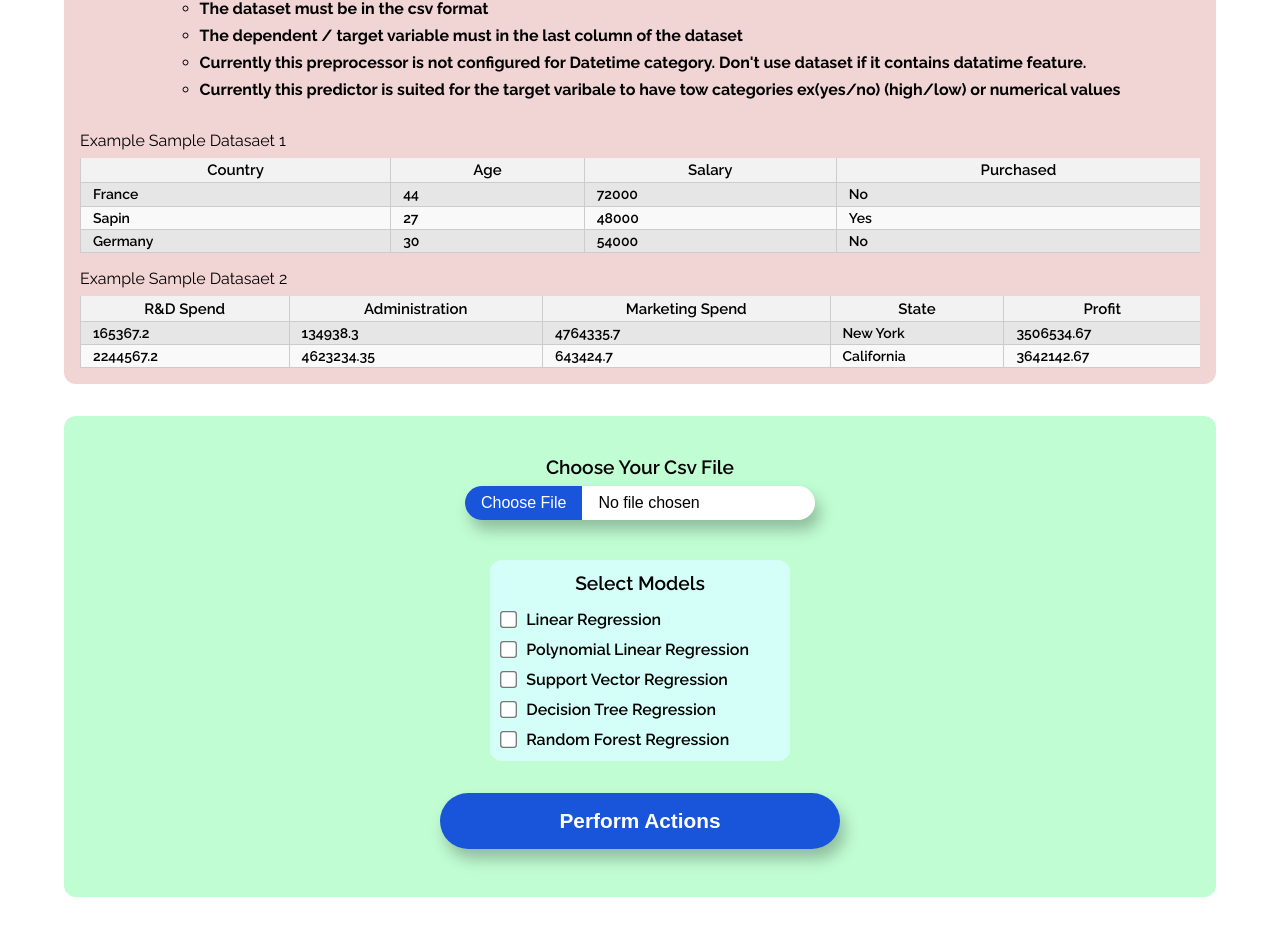
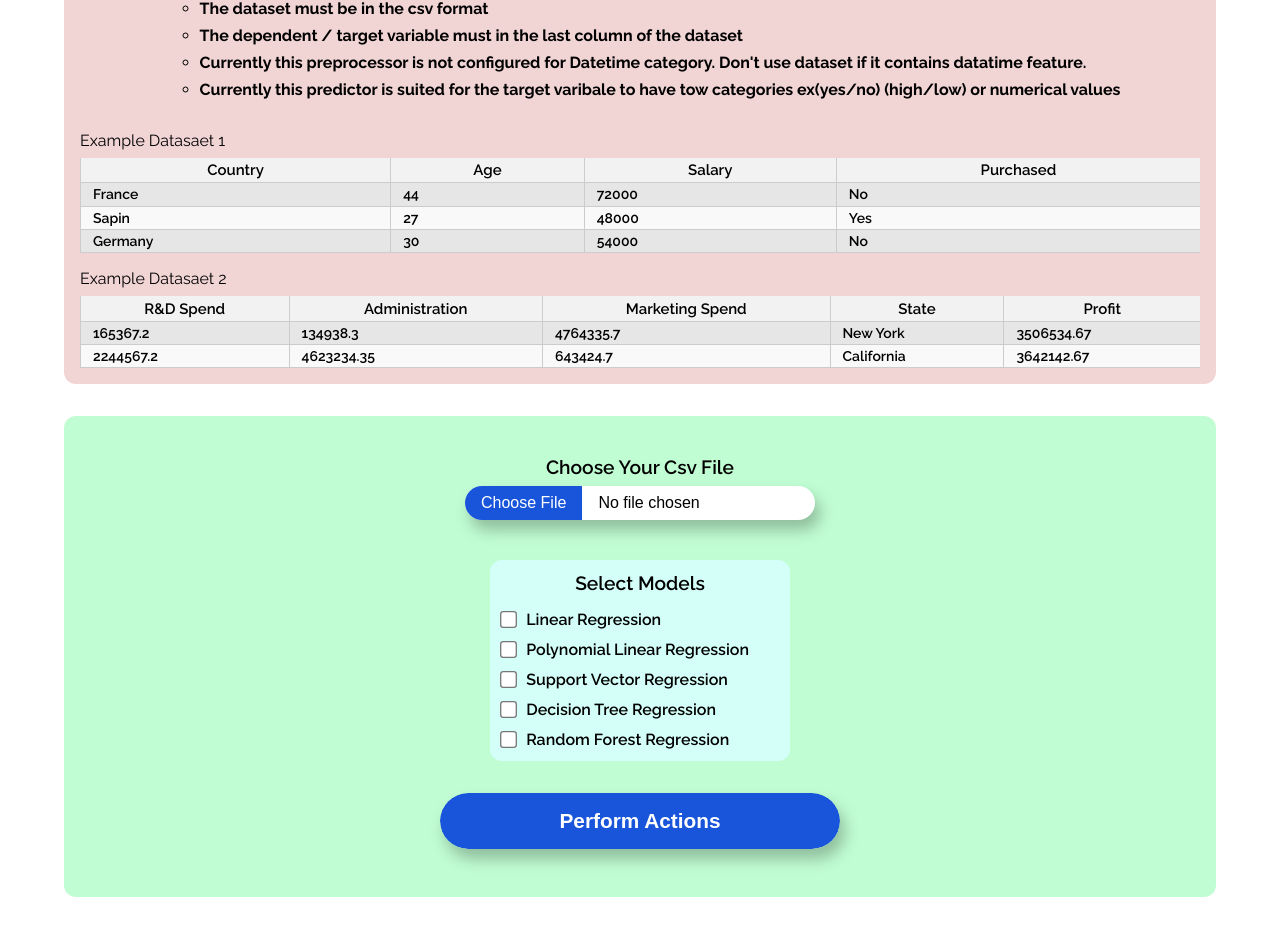
Before and after one commit to sadman59m/HelloML-fontend, a React (Vite) app: page / in a window 1280 px wide. Shown: the part 533-1462 px from the top of the page. Built offline with nearby package versions, Linux system fonts and the light colour scheme.

Commit message:
Added Result and UI imporvements

```diff
--- a/src/App.jsx
+++ b/src/App.jsx
@@ -3,6 +3,8 @@ import './App.css'
 import Instructions from './components/Instructions';
 import Form from './components/Form';
 import Intro from './components/Intro';
+import Result from './components/Result';
+import { useState } from 'react';
 
 const dataset_instructions = [
   "The dataset must be in the csv format",
@@ -14,21 +16,21 @@ const dataset_instructions = [
 const queryClient = new QueryClient();
 
 function App() {
+  const [preprocessedData, setPreprocessedData] = useState();
 
-  // useEffect(() => {
-  //   axios.get("http://127.0.0.1:8000/api/regressions/")
-  //   .then(res => {
-  //     console.log(res);
-  //   })
-  //   .catch(err => console.log(err));
-  // }, []);
+  const fetchPreprocessedData = (data) => {
+    // console.log(data.data);
+    setPreprocessedData(data.data);
+  }
+  console.log(preprocessedData);
 
   return (
     <QueryClientProvider client = {queryClient}>
       <>
         <Intro/>
         <Instructions instructions={dataset_instructions} />
-        <Form/>
+        <Form getData = {fetchPreprocessedData}/>
+        {preprocessedData && <Result data={preprocessedData}/>}
       </>
     </QueryClientProvider>
   )
--- a/src/components/DfTable.jsx
+++ b/src/components/DfTable.jsx
@@ -1,10 +1,11 @@
+/* eslint-disable react/prop-types */
 import classes from './DfTable.module.css';
 
 const DfTable = ({serial, dataHead, data}) => {
 
     return (
         <div className={classes.tableContainer}>
-            <p>Example Sample Datasaet {serial}</p>
+            <p>Example Datasaet {serial}</p>
             <table className={classes.table}>
                 <thead>
                     {dataHead.map((row, index) => {
--- a/src/components/Form.jsx
+++ b/src/components/Form.jsx
@@ -1,7 +1,9 @@
+/* eslint-disable react/prop-types */
 
 import { useState } from 'react';
 import { usePerformRegressions } from '../hooks/useRrgressions';
 import classes from './Form.module.css';
+import LoadingWheel from './UI/LoadingWheel';
 
 const mlModels = [
     {
@@ -26,10 +28,11 @@ const mlModels = [
     }
 ]
 
-const Form = () => {
+const Form = ({getData}) => {
     const [models, setModels] = useState(mlModels);
     const [fileInput, setFileInput] = useState(null);
     const [fileError, setFileError] = useState(false);
+    const [isDone, setIsDone] = useState(false);
 
     const handleCheckbox = (e) => {
         // console.log(e.target.name);
@@ -44,7 +47,15 @@ const Form = () => {
         setFileError(false);
     }
 
-    const {mutate: performRegressions, isLoading, error} = usePerformRegressions();
+    const getPreprocessedData = (data) => {
+        getData(data);
+        setIsDone(true)
+        setTimeout(()=>{
+            setIsDone(false)
+        }, 2000);
+    }
+
+    const {mutate: performRegressions, isLoading, error} = usePerformRegressions(getPreprocessedData);
 
     if(isLoading) {
         console.log('Loading...');
@@ -67,13 +78,16 @@ const Form = () => {
         // Declaring the muatation fuction
         performRegressions(formData);
 
-        for (const [key, value] of formData.entries()) {
-            console.log(key, value);
-        }
         const updatedModels = [...models];
         updatedModels.forEach(models => models.checked = false);
         setModels(updatedModels);
         setFileError(false);
+    }
+
+    // seeting css classes
+    let submitBtnClasses = classes.submitBtn;
+    if(isDone) {
+        submitBtnClasses = classes.isDone;
     }
     // console.log(models);
     return (
@@ -108,7 +122,16 @@ const Form = () => {
                         }
                     </div>
                 </div>
-                <button className={classes.submitBtn}>Perform Actions</button>
+                <div className={classes.actionContainer}>
+                {!isLoading && !error &&
+                <button className={submitBtnClasses}>
+                    {isDone ? "Completed" : "Perform Actions"}
+                </button>}
+                {isLoading && !error && <div className={classes.loadingBox}><LoadingWheel/></div>}
+                {error && <button className={classes.hasFailed}>
+                    Operation Failed. Retry?
+                </button>}
+                </div>
             </form>
         </>
     )
--- a/src/components/Form.module.css
+++ b/src/components/Form.module.css
@@ -73,22 +73,57 @@ input[type="checkbox"] {
     margin-right: 0.7rem;
 }
 
-.submitBtn {
+.actionContainer {
     width: 400px;
+    margin: 1rem 0;
+    box-shadow: 5px 10px 15px rgba(0, 0, 0, 0.25);
+    border: none;
+    border-radius: 50px;
+    overflow: hidden;
+}
+
+.submitBtn,
+.isDone,
+.loadingBox,
+.hasFailed {
+    height: 100%;
+    width: 100%;
+    overflow: hidden;
+    background-color: rgb(24, 85, 218);
+    color: white;
+    cursor: pointer;
     padding: 1rem 2rem;
-    margin: 1rem 0;
-    color: white;
-    background-color: rgb(24, 85, 218);
-    box-shadow: 5px 10px 15px rgba(0, 0, 0, 0.25);
+    border: none;
+    border-radius: 50px;
     font-weight: 600;
     font-size: 1.3rem;
-    border: none;
-    border-radius: 50px;
-    cursor: pointer;
+
+}
+
+.submitBtn {
+    animation: slideIn 0.2s linear;
 }
 
 .submitBtn:hover {
     background-color: rgb(54, 107, 221) ;
+}
+
+.loadingBox {
+    padding: 0.05rem 0.02rem;
+    background-color: #eee;
+    color: #111;
+    cursor: auto;
+    animation: slideIn 0.3s linear;
+}
+
+.isDone {
+    animation: slideIn 0.3s linear;
+    background-color: green;
+}
+
+.hasFailed {
+    animation: slideIn 0.3s linear;
+    background-color: red;
 }
 
 .errorMsg {
@@ -96,3 +131,14 @@ input[type="checkbox"] {
     font-size: 1rem;
     margin: 0.5rem;
 }
+
+@keyframes slideIn {
+    from {
+        transform: translateY(-50%);
+        /* opacity: 0; */
+    }
+    to {
+        transform: translateY(0);
+        /* opacity: 1; */
+    }
+}
--- /dev/null
+++ b/src/components/Result.jsx
@@ -0,0 +1,14 @@
+/* eslint-disable react/prop-types */
+import classes from './Result.module.css';
+
+const Result = ({data}) => {
+    const successStatus = data.preprocessSuccess;
+    console.log(successStatus);
+    return (
+        <div>
+            {successStatus && <h1>Success</h1>}
+        </div>
+    );
+}
+
+export default Result;
--- /dev/null
+++ b/src/components/UI/LoadingWheel.jsx
@@ -0,0 +1,14 @@
+
+
+import classes from './LoadingWheel.module.css';
+
+const LoadingWheel = () => {
+  return (
+    <div className={classes.loadingContainer}>
+      <div className={classes.loading}></div>
+      <p>on progress</p>
+    </div>
+  );
+};
+
+export default LoadingWheel;
--- /dev/null
+++ b/src/components/UI/LoadingWheel.module.css
@@ -0,0 +1,31 @@
+.loadingContainer {
+    display: flex;
+    justify-content: center;
+    gap: 1rem;
+}
+.loading {
+    display: flex;
+    justify-content: center;
+    align-items: center;
+  }
+
+  .loading::before {
+    content: "";
+    width: 15px;
+    height: 15px;
+    border: 3px solid #333;
+    border-top-color: transparent;
+    border-bottom-color: transparent;
+    border-radius: 50%;
+    animation: loader 0.8s linear infinite;
+  }
+
+  @keyframes loader {
+    from {
+      transform: rotate(0deg);
+    }
+
+    to {
+      transform: rotate(360deg);
+    }
+  }
--- a/src/hooks/useRrgressions.js
+++ b/src/hooks/useRrgressions.js
@@ -5,10 +5,11 @@ const performActions = (formData) => {
     return axios.post('http://127.0.0.1:8000/api/regressions/', formData);
 }
 
-export const usePerformRegressions = () => {
+export const usePerformRegressions = (getPreprocessedData) => {
     return useMutation(performActions, {
         onSuccess: (data) => {
-            console.log(data);
+            // console.log(data);
+            getPreprocessedData(data);
         }
     });
 }
```
Also changed, not shown: src/components/Result.module.css (added).
